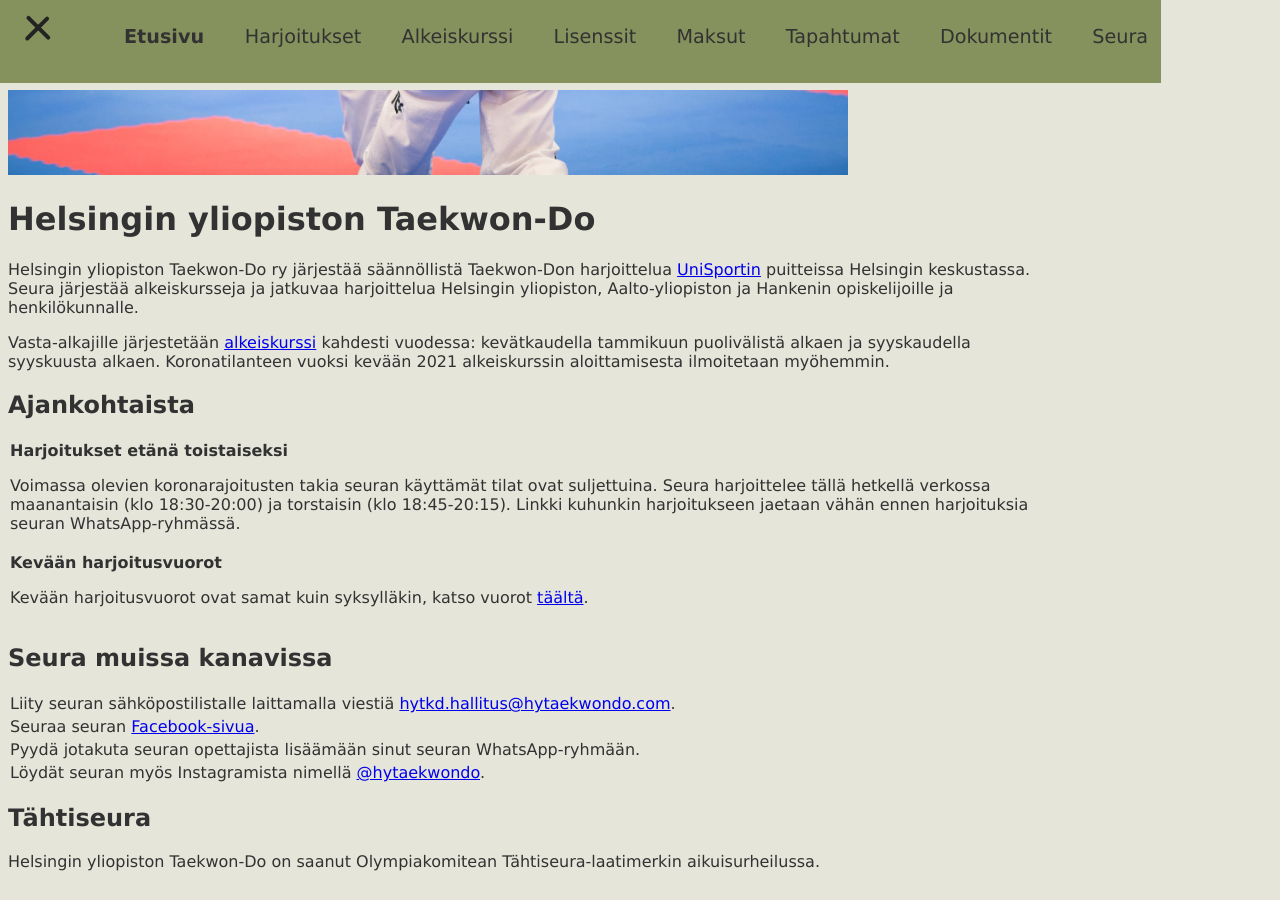
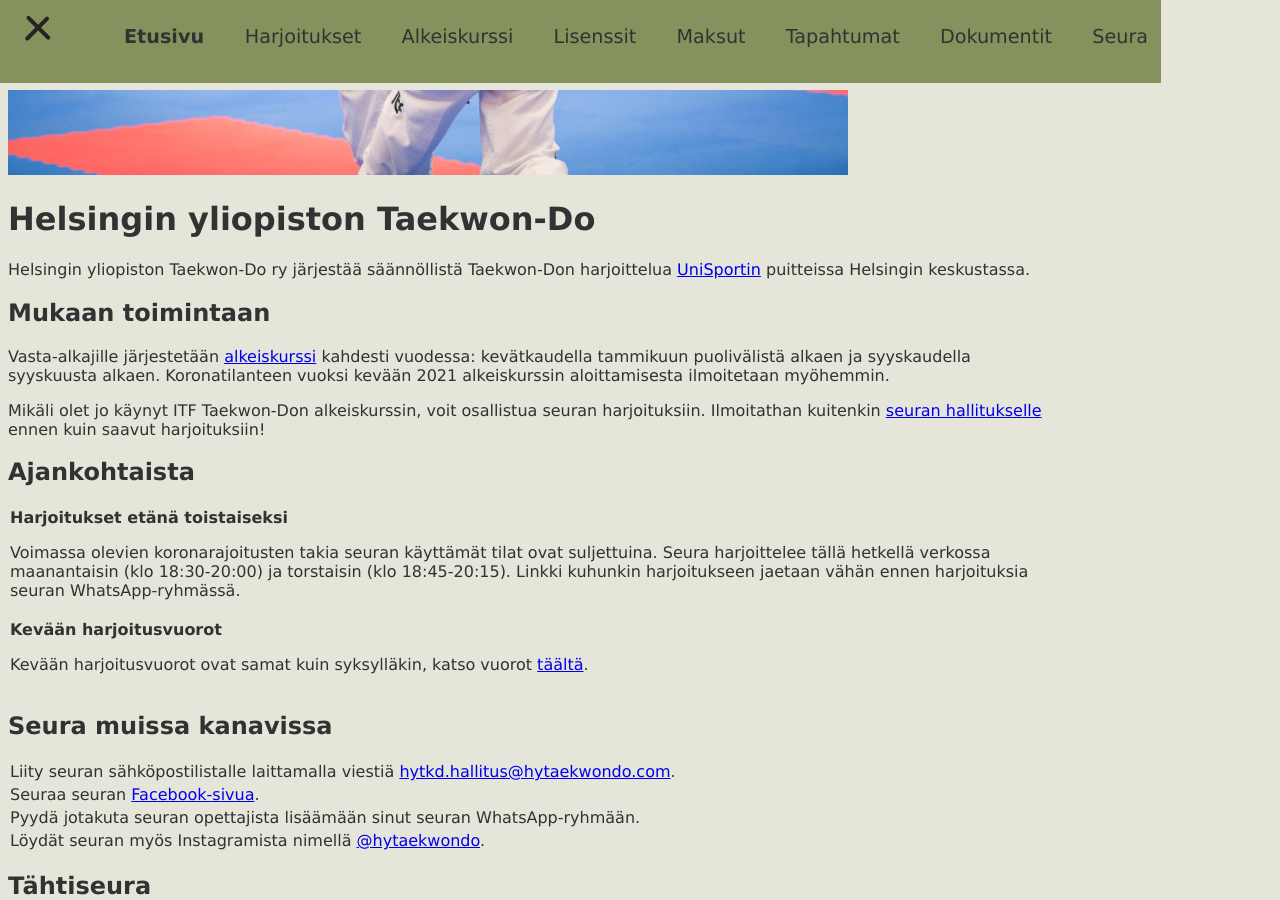
Before and after one commit to hytkd/website, a Jekyll site: the page built from index.html, in a window 1280 px wide and 900 px high, scrolled down 513 px. Built offline with Jekyll 4.4.1, drawn with Linux system fonts in a browser that asks for light colours.

Commit message:
Remove explicit mentions of activities being only directed to students.

```diff
--- a/course.html
+++ b/course.html
@@ -10,11 +10,11 @@ title: HYTKD - Alkeiskurssi
 
 <!--
 <p>
-	Helsingin yliopiston Taekwon-Do -seuran järjestämä alkeiskurssi on avoin kaikille Helsingin yliopiston, Aalto-yliopiston ja Hankenin opiskelijoille ja henkilökunnalle. Seuraava kurssi alkaa {{ site.data.course.beginning_date }} {{ site.data.course.first_training_location }} kello {{ site.data.course.first_training_time }}. Voit kokeilla lajia ilmaiseksi ensimmäisen kuukauden ajan. Kurssimaksu on {{ site.data.course.fee }} euroa ja se sisältää harjoitusmaksun, seuran jäsenmaksun sekä vyökoemaksun. Lisäksi vyökokeeseen osallistuvien tulee ostaa <a href="/licenses.html">ITF Taekwon-Do -lisenssi</a> (32 €). Syksyn 2020 alkeiskurssia koskevat laskut lähetetään syksyn aikana kullekin osallistujalle henkilökohtaisesti.
+	Seuraava kurssi alkaa {{ site.data.course.beginning_date }} {{ site.data.course.first_training_location }} kello {{ site.data.course.first_training_time }}. Voit kokeilla lajia ilmaiseksi ensimmäisen kuukauden ajan. Kurssimaksu on {{ site.data.course.fee }} euroa ja se sisältää harjoitusmaksun, seuran jäsenmaksun sekä vyökoemaksun. Lisäksi vyökokeeseen osallistuvien tulee ostaa <a href="/licenses.html">ITF Taekwon-Do -lisenssi</a> (32 €). Syksyn 2020 alkeiskurssia koskevat laskut lähetetään syksyn aikana kullekin osallistujalle henkilökohtaisesti.
 </p>
 -->
 <p>
-	Helsingin yliopiston Taekwon-Do -seuran järjestämä alkeiskurssi on avoin kaikille Helsingin yliopiston, Aalto-yliopiston ja Hankenin opiskelijoille ja henkilökunnalle. <b>Seuraava kurssi alkaa tammi- tai helmikuussa 2021, koronarajoituksista riippuen. Tiedotamme tarkasta ajankohdasta tällä sivulla myöhemmin.</b>
+	<b>Seuraava kurssi Helsingin yliopiston Taekwon-Do -seuran järjestämä alkeiskurssi alkaa tammi- tai helmikuussa 2021, koronarajoituksista riippuen. Tiedotamme tarkasta ajankohdasta tällä sivulla myöhemmin.</b>
 </p>
 
 <p>
--- a/index.html
+++ b/index.html
@@ -4,10 +4,16 @@ title: HYTKD - Etusivu
 ---
 <h1>Helsingin yliopiston Taekwon-Do</h1>
 <p>
-	Helsingin yliopiston Taekwon-Do ry järjestää säännöllistä Taekwon-Don harjoittelua <a href=https://uusi.unisport.fi>UniSportin</a> puitteissa Helsingin keskustassa. Seura järjestää alkeiskursseja ja jatkuvaa harjoittelua Helsingin yliopiston, Aalto-yliopiston ja Hankenin opiskelijoille ja henkilökunnalle.
+	Helsingin yliopiston Taekwon-Do ry järjestää säännöllistä Taekwon-Don harjoittelua <a href=https://uusi.unisport.fi>UniSportin</a> puitteissa Helsingin keskustassa.
 </p>
+
+<h2>Mukaan toimintaan</h2>
 <p>
 	Vasta-alkajille järjestetään <a href="/course.html">alkeiskurssi</a> kahdesti vuodessa: kevätkaudella tammikuun puolivälistä alkaen ja syyskaudella syyskuusta alkaen. Koronatilanteen vuoksi kevään 2021 alkeiskurssin aloittamisesta ilmoitetaan myöhemmin.
+</p>
+
+<p>
+	Mikäli olet jo käynyt ITF Taekwon-Don alkeiskurssin, voit osallistua seuran harjoituksiin. Ilmoitathan kuitenkin <a href="mailto:hytkd.hallitus@hytaekwondo.com">seuran hallitukselle</a> ennen kuin saavut harjoituksiin!
 </p>
 
 <h2>Ajankohtaista</h2>
```
